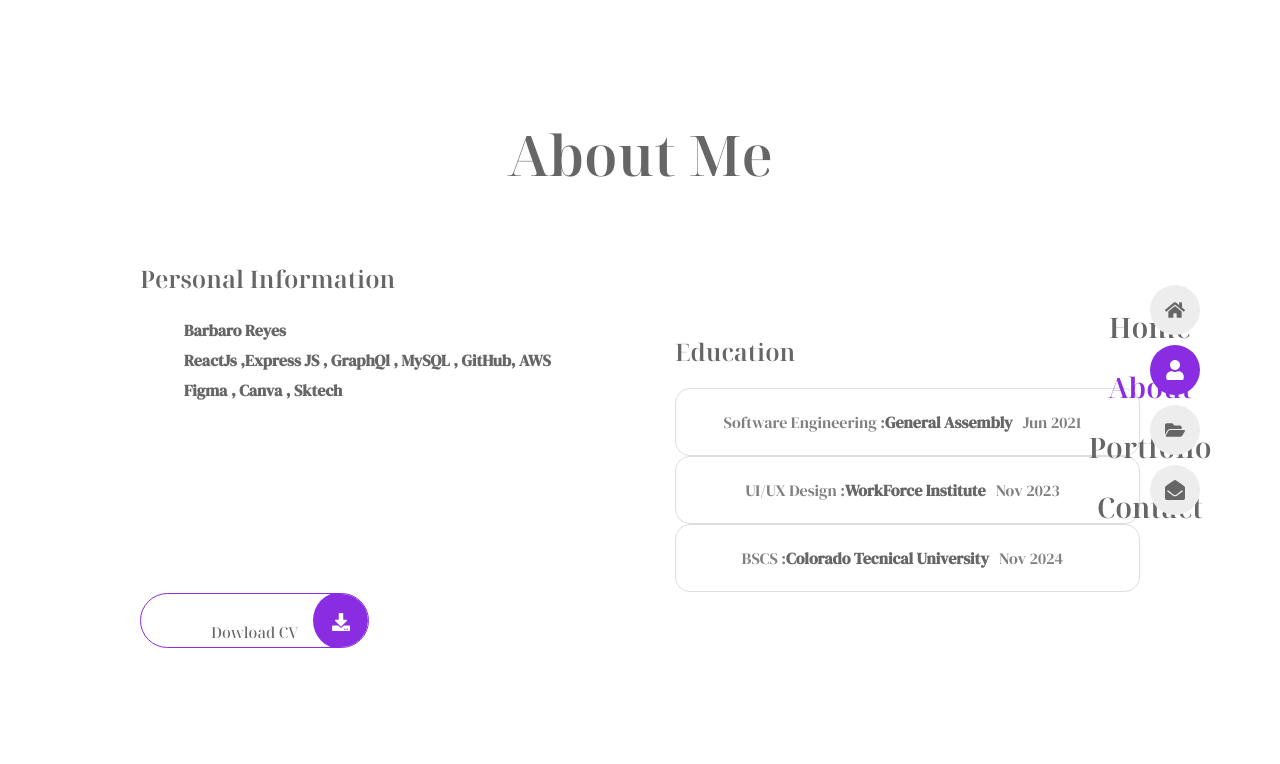
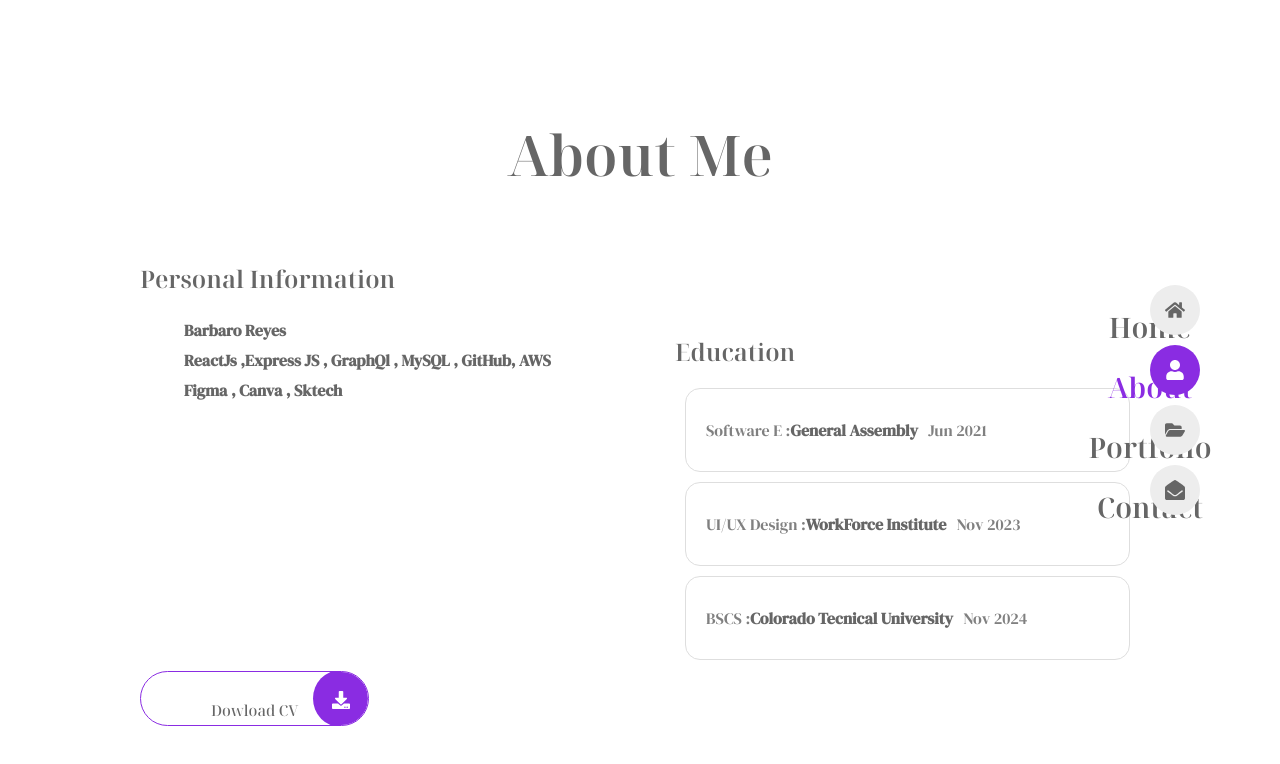
Before and after one commit to barbaroreyes/portasite, a React (Create React App) app: page /about in a window 1280 px wide. Shown: the top 764 px of the page. Built offline with nearby package versions, Linux system fonts and the light colour scheme.

Commit message:
update-names

```diff
--- a/src/components/stats/stats.css
+++ b/src/components/stats/stats.css
@@ -1,10 +1,10 @@
 .stats_box{
     border:1px solid var(--borderColor);
-    padding: 12px;
-    margin: 4 px;
+    padding: 20px;
+    margin: 10px;
     border-radius: 15px;
     display: flex;
-    justify-content: center;
+    justify-content: flex-start;
     align-items: center;
 }
 
--- a/src/data.js
+++ b/src/data.js
@@ -58,21 +58,21 @@ export const personalinfo = [
 export const stats = [
   {
       id: 1,
-      title: 'Software Engineering  :',
+      title: 'Software E  : ',
       description:'  General Assembly ',
       graduation: " Jun 2021 "
     },
 
     {
       id: 2,
-      title: 'UI/UX Design :',
+      title: 'UI/UX Design : ',
       description:'  WorkForce Institute ',
       graduation: " Nov 2023 " ,
 
     },
       {
         id:5,
-        title: 'BSCS :',
+        title: ' BSCS : ',
         description:' Colorado Tecnical University ',
         graduation: " Nov 2024 " ,
         },
```
